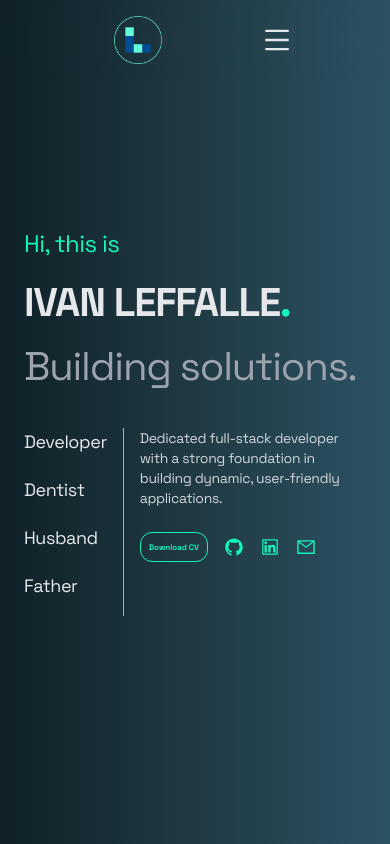
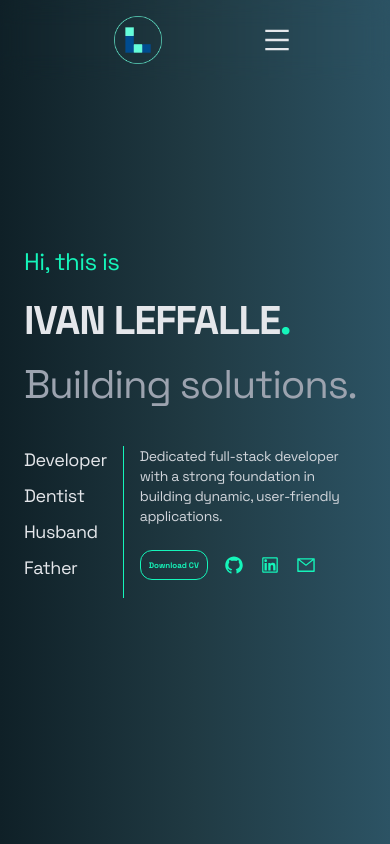
Before and after one commit to IvanLeffalle/ivanleffalle-portfolio, a React (Vite) app: page / in a window 390 px wide. Shown: the top 844 px of the page. Built offline with nearby package versions, Linux system fonts and the light colour scheme; a web font is replaced by a local one.

Commit message:
responsive

```diff
--- a/src/components/Hero.jsx
+++ b/src/components/Hero.jsx
@@ -54,7 +54,7 @@ export const Hero = () => {
                             transition={{ duration: 1, delay: 0.5 }}
                             className="text-gray-200 md:text-3xl text-lg tracking-tight mb-4 mr-4"
                         >
-                            <ul className="flex flex-col gap-5 ">
+                            <ul className="flex flex-col md:gap-5 gap-2 ">
                                 <li>
                                     Developer
                                 </li>
```
